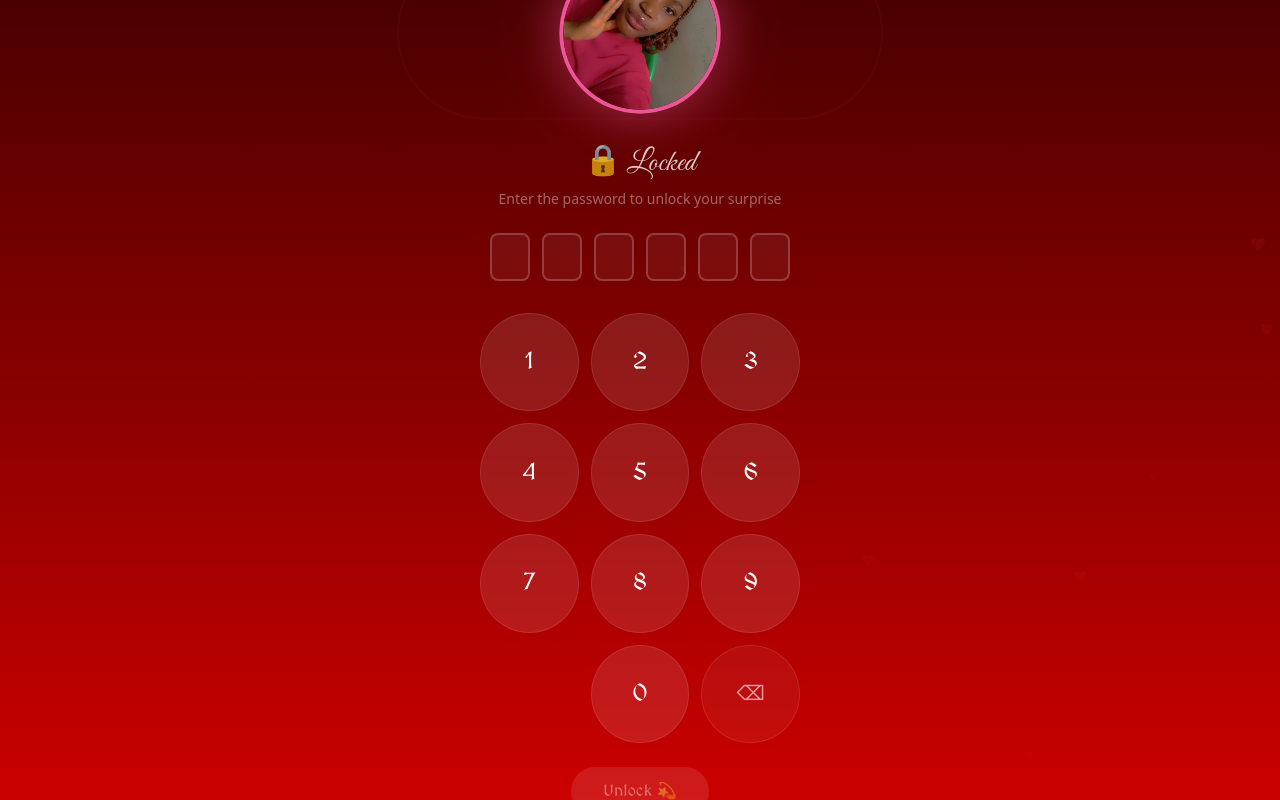
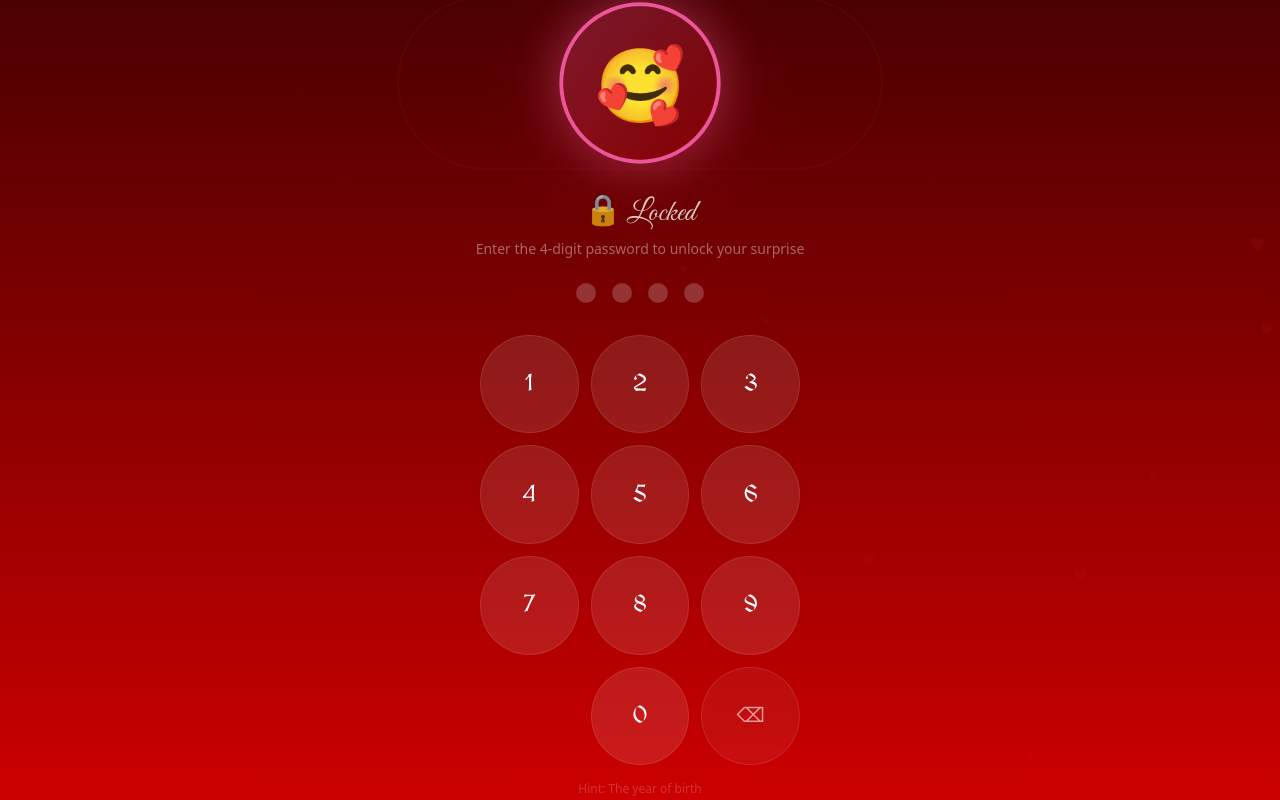
Before and after one commit to BL3Z0/iLoveYou_Prototype, a Next.js app in the folder letters-for-my-love/: page / in a window 1280 px wide. Built offline with nearby package versions, Linux system fonts and the light colour scheme; a web font is replaced by a local one.

Commit message:
Change password requirement to 4 digits
Updated password logic to require a 4-digit input and modified UI elements accordingly.

```diff
--- a/letters-for-my-love/components/PasswordScreen.js
+++ b/letters-for-my-love/components/PasswordScreen.js
@@ -7,7 +7,7 @@ export default function PasswordScreen({ onSuccess }) {
   const [password, setPassword] = useState('');
   const [error, setError] = useState(false);
   const [glowIntensity, setGlowIntensity] = useState(1);
-  const correctPassword = '202426'; // Change this to your desired password
+  const correctPassword = '2024'; // Change this to your desired password (4 digits)
 
   // Animated glow effect
   useEffect(() => {
@@ -17,8 +17,27 @@ export default function PasswordScreen({ onSuccess }) {
     return () => clearInterval(interval);
   }, []);
 
+  // Auto-submit when 4 digits are entered
+  useEffect(() => {
+    if (password.length === 4) {
+      // Small delay to show the last dot before submitting
+      const timer = setTimeout(() => {
+        if (password === correctPassword) {
+          onSuccess();
+        } else {
+          setError(true);
+          setTimeout(() => {
+            setPassword('');
+            setError(false);
+          }, 800);
+        }
+      }, 300);
+      return () => clearTimeout(timer);
+    }
+  }, [password, correctPassword, onSuccess]);
+
   const handleNumberClick = (num) => {
-    if (password.length < 6) {
+    if (password.length < 4) {
       setPassword(prev => prev + num);
       setError(false);
     }
@@ -27,18 +46,6 @@ export default function PasswordScreen({ onSuccess }) {
   const handleDelete = () => {
     setPassword(prev => prev.slice(0, -1));
     setError(false);
-  };
-
-  const handleSubmit = () => {
-    if (password === correctPassword) {
-      onSuccess();
-    } else {
-      setError(true);
-      setTimeout(() => {
-        setPassword('');
-        setError(false);
-      }, 1000);
-    }
   };
 
   return (
@@ -95,12 +102,10 @@ export default function PasswordScreen({ onSuccess }) {
               transition: 'box-shadow 1.5s ease-in-out'
             }}
           >
-            <Image
-              src="/images/profile.jpg"
-              alt="Profile"
-              fill
-              className="object-cover"
-            />
+            {/* Placeholder image - Replace with your image */}
+            <div className="w-full h-full bg-gradient-to-br from-rose-pink/30 to-shiny-red/30 flex items-center justify-center text-7xl">
+              🥰
+            </div>
             {/* Uncomment below and comment above to use actual image */}
             {/* <Image
               src="/images/profile.jpg"
@@ -158,24 +163,23 @@ export default function PasswordScreen({ onSuccess }) {
           🔒 Locked
         </motion.h2>
         <p className="text-white/40 text-sm mb-6 font-light">
-          Enter the password to unlock your surprise
+          Enter the 4-digit password to unlock your surprise
         </p>
 
-        {/* Password Display */}
-        <div className="flex justify-center gap-3 mb-8">
-          {[...Array(6)].map((_, i) => (
+        {/* Password Dots - 4 dots instead of boxes */}
+        <div className="flex justify-center gap-4 mb-8">
+          {[...Array(4)].map((_, i) => (
             <motion.div
               key={i}
-              className="w-10 h-12 rounded-lg border-2 bg-white/5 flex items-center justify-center text-white font-medieval text-xl"
+              className="w-5 h-5 rounded-full"
               style={{
-                borderColor: error ? '#CC0000' : (password[i] ? '#EC5598' : 'rgba(255,255,255,0.2)'),
-                boxShadow: error ? '0 0 20px rgba(204, 0, 0, 0.3)' : (password[i] ? '0 0 20px rgba(236, 85, 152, 0.2)' : 'none'),
+                backgroundColor: password[i] ? '#EC5598' : 'rgba(255,255,255,0.2)',
+                boxShadow: password[i] ? '0 0 20px rgba(236, 85, 152, 0.4)' : 'none',
+                transition: 'all 0.3s ease'
               }}
-              animate={error ? { x: [-10, 10, -10, 10, 0] } : {}}
+              animate={error ? { scale: [1, 1.3, 1] } : {}}
               transition={{ duration: 0.3 }}
-            >
-              {password[i] || ''}
-            </motion.div>
+            />
           ))}
         </div>
 
@@ -227,21 +231,6 @@ export default function PasswordScreen({ onSuccess }) {
           </motion.button>
         </div>
 
-        {/* Submit Button */}
-        <motion.button
-          whileHover={{ scale: 1.05 }}
-          whileTap={{ scale: 0.95 }}
-          onClick={handleSubmit}
-          className={`mt-6 px-8 py-3 rounded-full font-medieval text-white transition-all duration-300 ${
-            password.length === 6
-              ? 'bg-gradient-to-r from-rose-pink to-shiny-red shadow-lg hover:shadow-rose-glow'
-              : 'bg-white/10 text-white/40 cursor-not-allowed'
-          }`}
-          disabled={password.length !== 6}
-        >
-          Unlock 💫
-        </motion.button>
-
         {/* Hint */}
         <p className="text-white/20 text-xs mt-4 font-light">
           Hint: The year of birth
```
